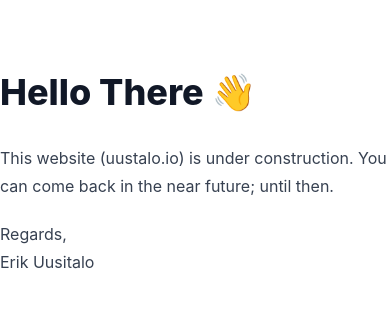
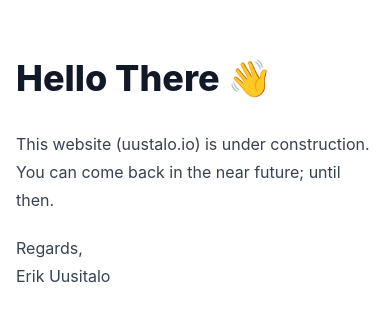
Before and after one commit to erikuusitalo/website, a Next.js app: page / in a window 390 px wide. Shown: the part 248-568 px from the top of the page. Built offline with nearby package versions, Linux system fonts and the light colour scheme.

Commit message:
feat: add darkmode

```diff
--- a/pages/_app.js
+++ b/pages/_app.js
@@ -1,7 +1,11 @@
-import '../styles/globals.css'
+import "../styles/globals.css";
 
 function MyApp({ Component, pageProps }) {
-  return <Component {...pageProps} />
+  return (
+    <div className="dark:bg-slate-900">
+      <Component {...pageProps} />
+    </div>
+  );
 }
 
-export default MyApp
+export default MyApp;
--- a/pages/index.js
+++ b/pages/index.js
@@ -1,16 +1,18 @@
 export default function Home() {
   return (
+    <div className="container mx-auto px-4">
       <div className="w-full h-screen flex justify-center items-center">
-      <article className="prose lg:prose-xl">
+        <article className="prose lg:prose-xl dark:prose-invert">
           <h1>Hello There 👋</h1>
           <p>
-          This website (uustalo.io) is under construction. You can come back in
-          the near future; until then.
+            This website (uustalo.io) is under construction. You can come back
+            in the near future; until then.
           </p>
           <p>
             Regards, <br /> Erik Uusitalo
           </p>
         </article>
       </div>
+    </div>
   );
 }
```
Also changed, not shown: 1 other file (tests, documents, lock files or other folders). Lines whose indentation alone changed are shown as unchanged.
